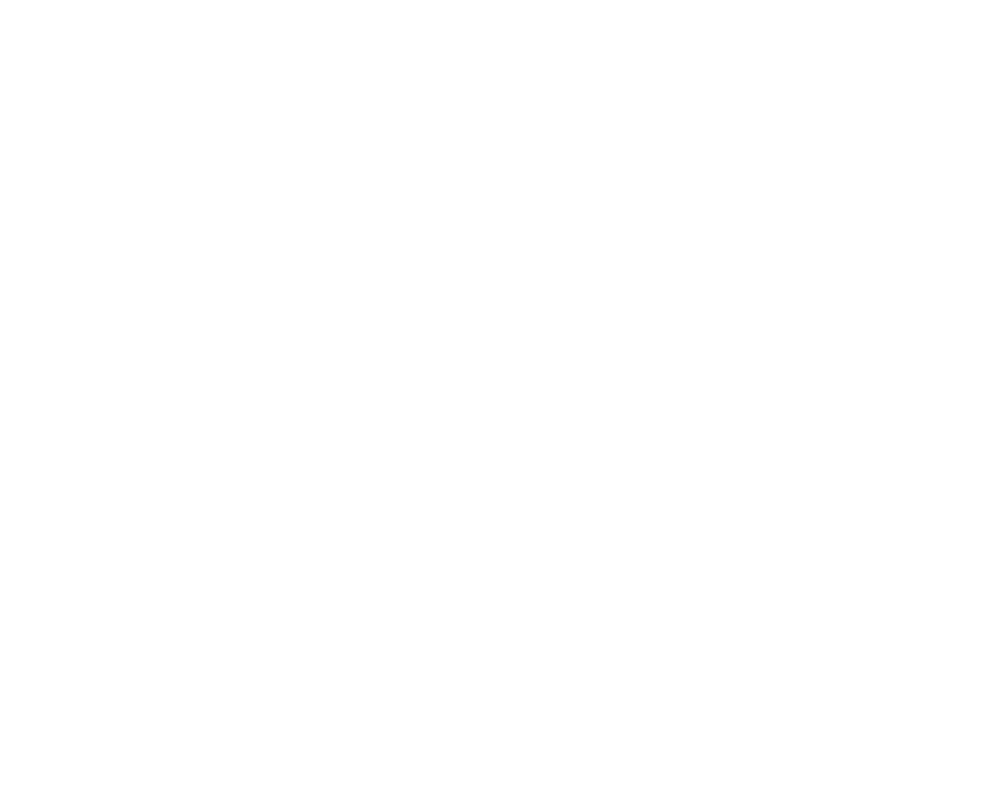
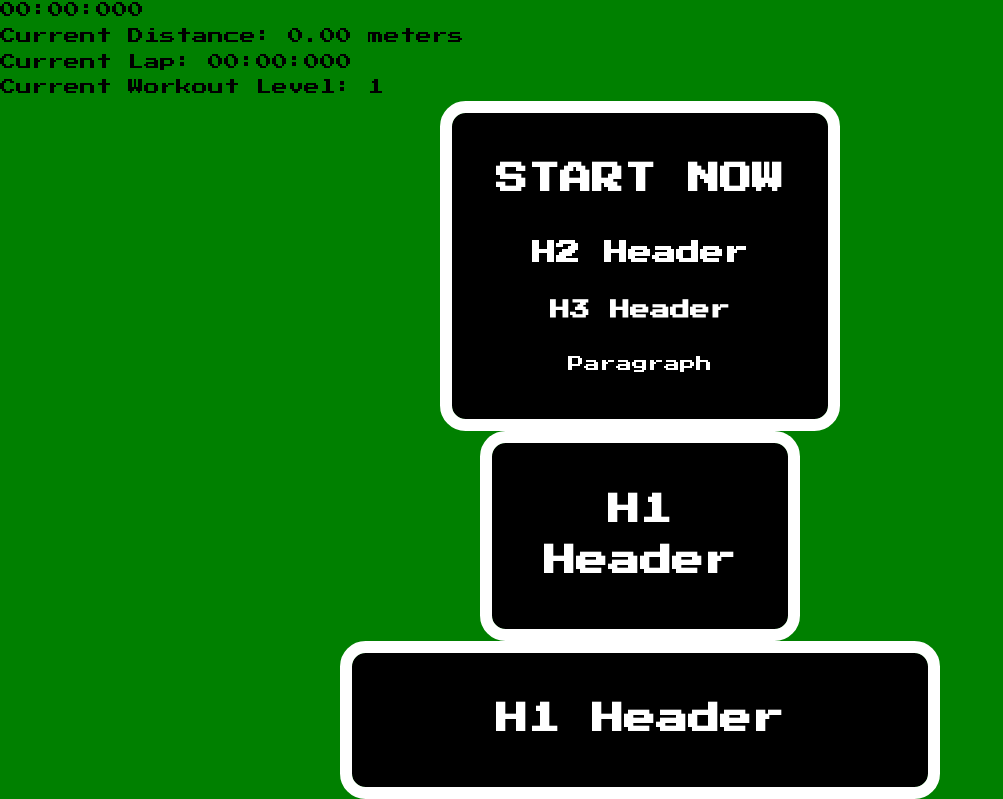
Before and after one commit to Shopify/eng-intern-assessment-react, a React app: page / in a window 1280 px wide. Shown: the part 1089-1888 px from the top of the page, without its empty margins (0-1003 px from the left). Before the commit the page ends 950 px from the top, so only its background shows below. Built offline with nearby package versions, Linux system fonts and the light colour scheme.

Commit message:
NES Background and app styling skeleton

```diff
--- /dev/null
+++ b/src/App.css
@@ -0,0 +1,4 @@
+body {
+    margin: 0;
+    background-color: green;
+}
--- a/src/App.tsx
+++ b/src/App.tsx
@@ -1,15 +1,38 @@
-import React from 'react'
-import StopWatch from './StopWatch'
-import './fonts.css'
+import React from "react";
+import "./App.css";
+import "./fonts.css";
+
+import StopWatch from "./StopWatch";
+import NESBackground from "./NESBackground";
 
 export default function App() {
-    return(
+  return (
     <div>
+      <h1>test</h1>
+      <h1>test</h1>
+      <h1>test</h1>
+      <h1>test</h1>
+
+      <NESBackground size="large">
+        <h1>«« SONICIFY »»</h1>
+      </NESBackground>
+
       <StopWatch />
-            <h1>H1 Header</h1>
+
+      <NESBackground>
+        <h1>START NOW</h1>
         <h2>H2 Header</h2>
         <h3>H3 Header</h3>
         <p>Paragraph</p>
+      </NESBackground>
+
+      <NESBackground size="small">
+        <h1>H1 Header</h1>
+      </NESBackground>
+
+      <NESBackground size="large">
+        <h1>H1 Header</h1>
+      </NESBackground>
     </div>
-    )
+  );
 }
--- /dev/null
+++ b/src/NESBackground.css
@@ -0,0 +1,38 @@
+.nes-background {
+  display: flex;
+  flex-direction: column;
+  align-items: center;
+  justify-content: center;
+
+  background-color: black;
+  color: white;
+  border: 1vw solid white;
+  padding: 2vw;
+  box-sizing: border-box;
+  border-radius: 2vw;
+  background-clip: padding-box; /* don't paint over the border */
+  width: 80vw;
+  max-width: 600px;
+  margin: auto;
+}
+
+.nes-background h1,
+.nes-background h2,
+.nes-background h3 {
+  text-align: center;
+  margin: 0.5em 0;
+}
+
+/* size-specific styles */
+.nes-background.small {
+  width: 20em;
+}
+
+.nes-background.medium {
+  width: 25em;
+}
+
+.nes-background.large {
+  width: 60%;
+  height: 5%;
+}
--- /dev/null
+++ b/src/NESBackground.tsx
@@ -0,0 +1,19 @@
+import React from 'react';
+import './NESBackground.css';
+
+// define possible sizes as a type
+type NESBackgroundProps = {
+    children: React.ReactNode;
+    size?: 'small' | 'medium' | 'large';  // optional size prop
+};
+
+const NESBackground: React.FC<NESBackgroundProps> = ({ children, size = 'medium' }) => {
+  const className = `nes-background ${size}`;
+  return (
+    <div className={className}>
+      {children}
+    </div>
+  );
+};
+
+export default NESBackground;
```
Lines whose indentation alone changed are shown as unchanged.
